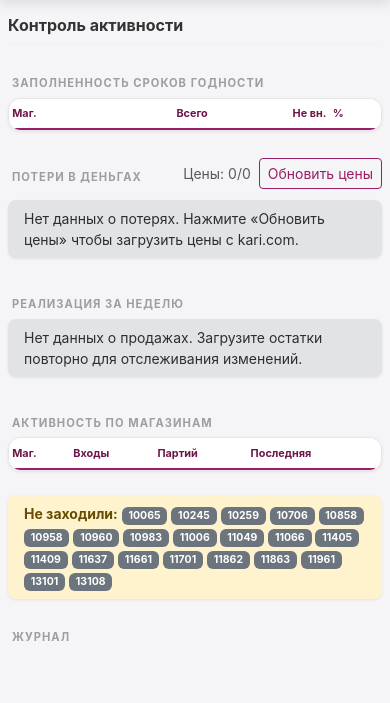
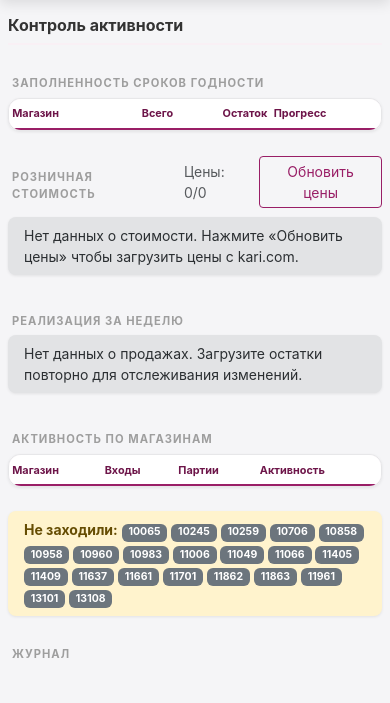
Before and after one commit to kcernaeva471-ux/kari-expiry, a Flask app: page /activity in a window 390 px wide. Shown: the part 48-751 px from the top of the page. Run offline with Flask 3, Linux system fonts and the light colour scheme; the visitor is signed in with stand-in values (Sample User, id 1); lists and menus that the app fills with data are empty.

Commit message:
Activity page: collapsed centers, full headers, bright progress bar
- Centers collapsed by default — show summary in header (total, remaining, %)
- Click to expand and see individual stores
- Full header names: Магазин, Остаток, Прогресс, Просрочка, etc.
- Progress bar: brighter purple color, bg-danger for < 30%
- Renamed "Потери в деньгах" → "Розничная стоимость"

Co-Authored-By: Claude Opus 4.6 <noreply@anthropic.com>

```diff
--- a/static/style.css
+++ b/static/style.css
@@ -592,14 +592,18 @@ body {
 
 .progress {
     border-radius: 10px;
-    background: #eee;
-    overflow: hidden;
+    background: #e0e0e0;
+    overflow: visible;
+    position: relative;
 }
 .progress-bar {
     border-radius: 10px;
-    font-size: 0.7rem;
-    font-weight: 600;
-    background: var(--kari-pink);
+    font-size: 0.68rem;
+    font-weight: 700;
+    background: var(--kari-purple);
+    color: #fff;
+    min-width: 28px;
+    text-shadow: 0 1px 1px rgba(0,0,0,0.2);
 }
 
 /* ── Алерты ────────────────────────────────────────────────────────── */
--- a/templates/activity.html
+++ b/templates/activity.html
@@ -12,52 +12,49 @@
     <table class="table table-sm align-middle mb-0">
         <thead>
             <tr>
-                <th>Маг.</th>
+                <th>Магазин</th>
                 <th class="text-end">Всего</th>
-                <th class="text-end d-none d-sm-table-cell">Запол.</th>
-                <th class="text-end d-none d-sm-table-cell">Б/срока</th>
-                <th class="text-end d-none d-sm-table-cell">Тест.</th>
-                <th class="text-end">Не вн.</th>
-                <th>%</th>
+                <th class="text-end d-none d-sm-table-cell">Заполнено</th>
+                <th class="text-end d-none d-sm-table-cell">Без срока</th>
+                <th class="text-end d-none d-sm-table-cell">Тестеры</th>
+                <th class="text-end">Остаток</th>
+                <th style="min-width: 60px;">Прогресс</th>
             </tr>
         </thead>
         <tbody>
-            {% set cns = namespace(current_center='', c_total=0, c_filled=0, c_noexp=0, c_notfilled=0, c_testers=0) %}
+            {# --- Предрасчёт итогов по центрам --- #}
+            {% set center_totals = {} %}
+            {% for s in stores_completion %}
+            {% if s.total > 0 %}
+                {% set cname = s.get('center_name', '') or 'Без центра' %}
+                {% set filled = s.total - s.not_filled - s.no_expiry %}
+                {% if cname not in center_totals %}
+                    {% if center_totals.update({cname: {'total':0,'filled':0,'noexp':0,'notfilled':0,'testers':0}}) %}{% endif %}
+                {% endif %}
+                {% set ct = center_totals[cname] %}
+                {% if ct.update({'total': ct.total + s.total, 'filled': ct.filled + filled, 'noexp': ct.noexp + s.no_expiry, 'notfilled': ct.notfilled + s.not_filled, 'testers': ct.testers + s.get('testers',0)}) %}{% endif %}
+            {% endif %}
+            {% endfor %}
+
+            {# --- Отрисовка: заголовок центра + итоги (видны) → строки магазинов (скрыты) --- #}
+            {% set cns = namespace(current_center='') %}
             {% for s in stores_completion %}
             {% if s.total > 0 %}
             {% set cname = s.get('center_name', '') or 'Без центра' %}
 
-            {# Новый центр — показать итог предыдущего #}
             {% if cname != cns.current_center %}
-                {% if cns.current_center and cns.c_total > 0 %}
-                {% set c_done = cns.c_filled + cns.c_noexp %}
-                {% set c_pct = ((c_done / cns.c_total) * 100) | int %}
-                <tr class="center-summary" style="background: #f0e6ed; font-weight: 700;">
-                    <td>Итого</td>
-                    <td class="text-end">{{ cns.c_total }}</td>
-                    <td class="text-end d-none d-sm-table-cell">{{ cns.c_filled }}</td>
-                    <td class="text-end d-none d-sm-table-cell">{{ cns.c_noexp }}</td>
-                    <td class="text-end d-none d-sm-table-cell" style="color: #e91e90;">{{ cns.c_testers }}</td>
-                    <td class="text-end" style="color: #991E66;">{{ cns.c_notfilled }}</td>
-                    <td>
-                        <div class="progress" style="height: 20px;">
-                            <div class="progress-bar {{ 'bg-success' if c_pct >= 80 else ('bg-warning text-dark' if c_pct >= 30 else '') }}"
-                                 style="width: {{ c_pct }}%;">{{ c_pct }}%</div>
-                        </div>
-                    </td>
-                </tr>
-                {% endif %}
                 {% set cns.current_center = cname %}
-                {% set cns.c_total = 0 %}
-                {% set cns.c_filled = 0 %}
-                {% set cns.c_noexp = 0 %}
-                {% set cns.c_notfilled = 0 %}
-                {% set cns.c_testers = 0 %}
-                <tr class="center-header" style="cursor: pointer; background: #f0f0f0;"
+                {% set ct = center_totals.get(cname, {}) %}
+                {% set c_done = ct.get('filled',0) + ct.get('noexp',0) %}
+                {% set c_pct = ((c_done / ct.get('total',1)) * 100) | int if ct.get('total',0) > 0 else 0 %}
+                <tr class="center-header" style="cursor: pointer;"
                     data-cid="{{ s.center_id or 0 }}">
-                    <td colspan="99" class="fw-bold small text-muted py-1">
-                        <span class="center-arrow">▼</span>
-                        📁 {{ cname }}
+                    <td colspan="99" style="background: var(--kari-purple); color: #fff; padding: 8px 10px;">
+                        <span class="center-arrow">▶</span>
+                        <b>{{ cname }}</b>
+                        <span style="opacity:0.8; margin-left: 6px; font-size: 0.75rem;">
+                            {{ ct.get('total',0) }} шт · остаток {{ ct.get('notfilled',0) }} · {{ c_pct }}%
+                        </span>
                     </td>
                 </tr>
             {% endif %}
@@ -144,7 +116,7 @@
 
 <!-- Потери в деньгах -->
 <div class="d-flex justify-content-between align-items-center mb-2">
-    <p class="section-label mb-0">ПОТЕРИ В ДЕНЬГАХ</p>
+    <p class="section-label mb-0">РОЗНИЧНАЯ СТОИМОСТЬ</p>
     <div class="d-flex align-items-center gap-2">
         <small class="text-muted">Цены: {{ prices_count.fetched }}/{{ prices_count.total }}</small>
         <button class="btn btn-sm" style="border: 1px solid #991E66; color: #991E66;" id="btn-fetch-prices" onclick="fetchPrices()">
@@ -197,7 +169,7 @@
     <div class="col-6 col-sm">
         <div class="summary-card" style="background: #e8e8e8;">
             <div class="count" style="font-size: 1.2rem; color: #333;">{{ '{:,.0f}'.format(losses.totals.total).replace(',', ' ') }} ₽</div>
-            <small>Итого потери</small>
+            <small>Итого стоимость</small>
         </div>
     </div>
     <div class="col-6 col-sm">
@@ -214,12 +186,12 @@
     <table class="table table-sm align-middle mb-0">
         <thead>
             <tr>
-                <th>Маг.</th>
-                <th class="text-end">Проср.</th>
+                <th>Магазин</th>
+                <th class="text-end">Просрочка</th>
                 <th class="text-end d-none d-sm-table-cell">70%</th>
                 <th class="text-end d-none d-sm-table-cell">50%</th>
                 <th class="text-end fw-bold">Итого</th>
-                <th>%</th>
+                <th style="min-width: 60px;">Заполнено</th>
             </tr>
         </thead>
         <tbody>
@@ -259,7 +231,7 @@
 
 {% else %}
 <div class="alert alert-secondary py-2 small mb-4">
-    Нет данных о потерях. Нажмите «Обновить цены» чтобы загрузить цены с kari.com.
+    Нет данных о стоимости. Нажмите «Обновить цены» чтобы загрузить цены с kari.com.
 </div>
 {% endif %}
 
@@ -323,12 +295,12 @@
     <table class="table table-sm align-middle mb-0">
         <thead>
             <tr>
-                <th>Маг.</th>
-                <th class="text-end">Прод.</th>
-                <th class="text-end d-none d-sm-table-cell">Обычн.</th>
+                <th>Магазин</th>
+                <th class="text-end">Продано</th>
+                <th class="text-end d-none d-sm-table-cell">Обычные</th>
                 <th class="text-end d-none d-sm-table-cell">50%</th>
                 <th class="text-end">70%</th>
-                <th class="text-end">Проср.</th>
+                <th class="text-end">Просрочка</th>
             </tr>
         </thead>
         <tbody>
@@ -359,11 +331,11 @@
     <table class="table table-sm mb-0">
         <thead>
             <tr>
-                <th>Маг.</th>
+                <th>Магазин</th>
                 <th>Входы</th>
-                <th>Партий</th>
-                <th class="d-none d-sm-table-cell">Б/срока</th>
-                <th>Последняя</th>
+                <th>Партии</th>
+                <th class="d-none d-sm-table-cell">Без срока</th>
+                <th>Активность</th>
             </tr>
         </thead>
         <tbody>
```
Also changed, not shown: other parts of templates/activity.html (+5 -27 lines).
